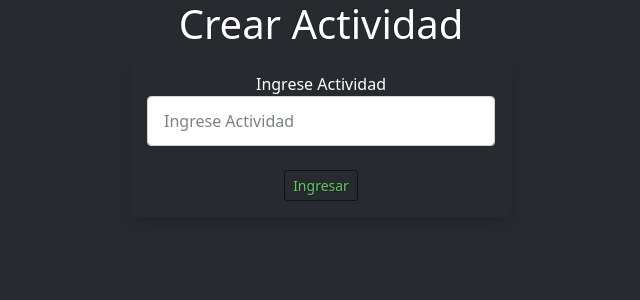
After one commit to dextter1913/pruebatecnica, a PHP site: template views/frmCrearActividad/frmCrearActividad.php in a window 1280 px wide. The commit adds this page. Shown: the top 300 px of the page, without its empty margins (319-959 px from the left). Run offline with PHP 8.4, Linux system fonts and the light colour scheme; the template is opened without the code that fills it, so the values that code supplies are empty.

Commit message:
Agregando formulario para crear actividades

```diff
--- a/controllers/FuncionesController/FuncionesController.php
+++ b/controllers/FuncionesController/FuncionesController.php
@@ -4,6 +4,10 @@ class FuncionesController
     public function nav(){
         require_once 'views/nav/nav.php';
     }
+
+    public function IngresarActividades(){
+        require_once 'views/frmCrearActividad/frmCrearActividad.php';
+    }
 }
 
 ?>
--- a/index.php
+++ b/index.php
@@ -10,8 +10,8 @@ if (isset($_GET['login']) && !isset($_SESSION['logeado'])) {
     $controlador->Login();
 } elseif (isset($_SESSION['logeado'])) {
     require_once 'controllers/FuncionesController/FuncionesController.php';
-    $nav = new FuncionesController();
-    $nav->nav();
+    $funciones = new FuncionesController();
+    $funciones->nav();
     if (isset($_GET['modulos'])) {
         switch ($_GET['modulos']) {
             case 'ver':
@@ -19,6 +19,7 @@ if (isset($_GET['login']) && !isset($_SESSION['logeado'])) {
                 break;
             case 'crear':
                 echo "Crear";
+                $funciones->IngresarActividades();
                 break;
             default:
                 echo "Modulo no disponible";
--- /dev/null
+++ b/views/frmCrearActividad/frmCrearActividad.php
@@ -0,0 +1,14 @@
+<div class="container">
+    <div class="row text-center">
+    <h1 class="text-white">Crear Actividad</h1>
+        <div class="col-12 col-sm-4 col-md-4 col-lg-4"></div>
+        <div class="col-12 col-sm-4 col-md-4 col-lg-4 shadow p-3 mb-5 bg-body rounded">
+            <form action="" method="post">
+                <label for="actividad" class="text-white">Ingrese Actividad</label><br/>
+                <input type="text" name="actividad" id="actividad" class="form-control" placeholder="Ingrese Actividad"><br/>
+                <input type="submit" value="Ingresar" class="btn btn-outline-success btn-sm">
+            </form>
+        </div>
+        <div class="col-12 col-sm-4 col-md-4 col-lg-4"></div>
+    </div>
+</div>
```
